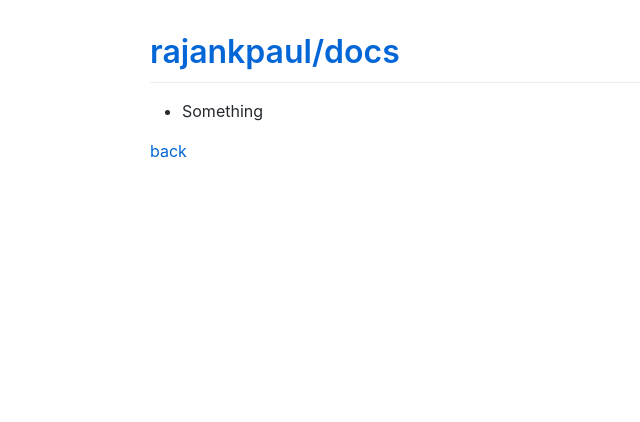
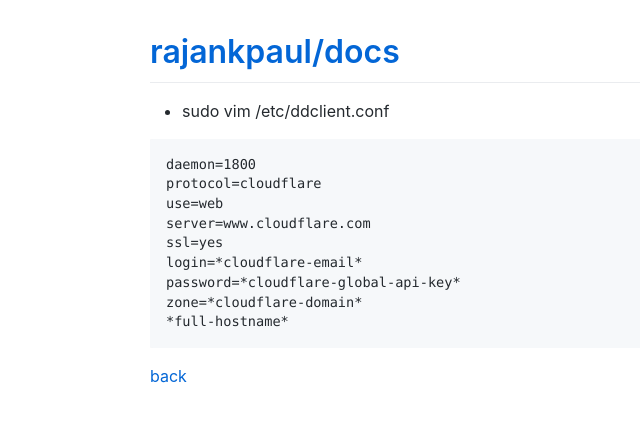
Before and after one commit to rajankpaul/docs, a Jekyll site: the page built from tutorials/linux/ddclient/index.md, in a window 1280 px wide. Shown: the top 422 px of the page, without its empty margins (0-640 px from the left). Built offline with Jekyll 4.4.1, drawn with Linux system fonts in a browser that asks for light colours; comment, search, counter and statistics services are not loaded.

Commit message:
Update index.md

````diff
--- a/tutorials/linux/ddclient/index.md
+++ b/tutorials/linux/ddclient/index.md
@@ -3,6 +3,18 @@ layout: default
 title: ddclient
 ---
 
-*   Something
+*   sudo vim /etc/ddclient.conf
+
+```
+daemon=1800
+protocol=cloudflare
+use=web
+server=www.cloudflare.com
+ssl=yes
+login=*cloudflare-email*
+password=*cloudflare-global-api-key*
+zone=*cloudflare-domain*
+*full-hostname*
+```
 
 [back](../)
````
